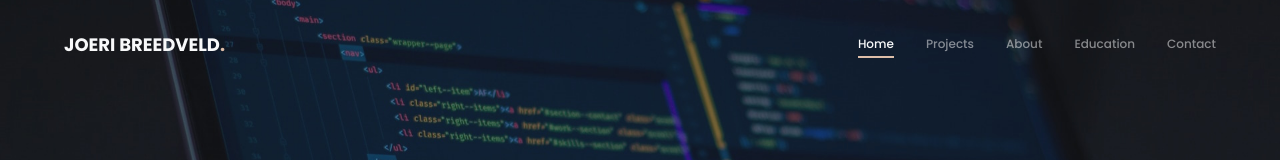
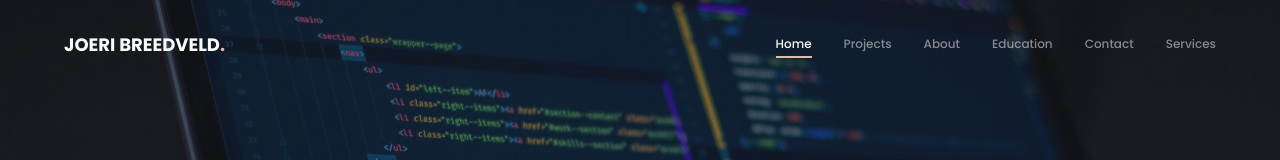
Before and after one commit to joeribreedveld/portfolio-website-v6, a Next.js app: page / in a window 1280 px wide. Shown: the top 160 px of the page. Built offline with nearby package versions, Linux system fonts and the light colour scheme.

Commit message:
feat(services): add services links to navbar and footer sitemap

```diff
--- a/src/components/common/Footer/Footer.tsx
+++ b/src/components/common/Footer/Footer.tsx
@@ -20,6 +20,7 @@ const Footer = () => (
           <FooterLink href="#about">About</FooterLink>
           <FooterLink href="#education">Education</FooterLink>
           <FooterLink href="#contact">Contact</FooterLink>
+          <FooterLink href="#services">Services</FooterLink>
         </ul>
       </section>
       <div className="h-[1px] bg-[#E5E5E5] opacity-20"></div>
--- a/src/components/common/Navbar/Navbar.tsx
+++ b/src/components/common/Navbar/Navbar.tsx
@@ -22,6 +22,7 @@ const Navbar = () => (
         <NavLink href="#about">About</NavLink>
         <NavLink href="#education">Education</NavLink>
         <NavLink href="#contact">Contact</NavLink>
+        <NavLink href="#services">Services</NavLink>
       </ul>
     </section>
   </nav>
--- a/src/components/sections/Services/Services.tsx
+++ b/src/components/sections/Services/Services.tsx
@@ -6,7 +6,7 @@ import services from "../../../../public/data/services.json";
 const Services = () => (
   <section
     className="page-width section-padding-y flex flex-col gap-12"
-    id="education"
+    id="services"
   >
     <h2 className="font-bold text-[#212529]">Services offered</h2>
     <ul className="grid grid-cols-1 gap-6 md:grid-cols-2">
```
